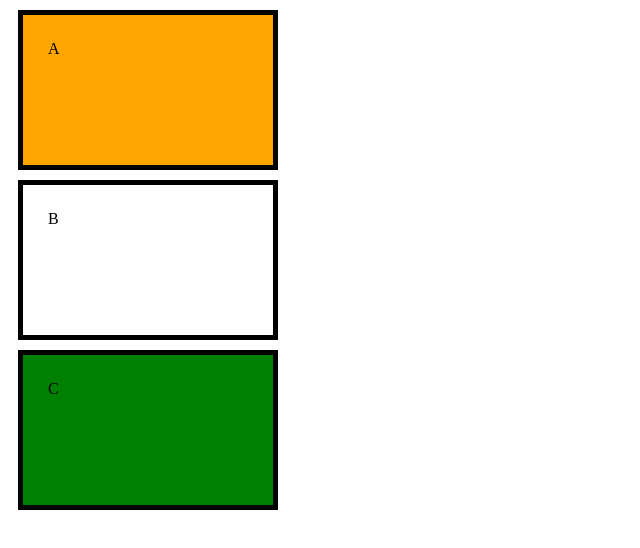
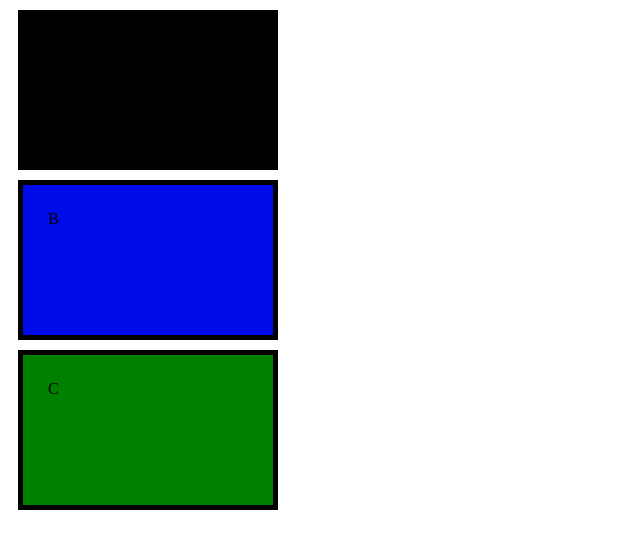
Before and after one commit to Turwash/WebDevelopmentCodeHelp, a plain HTML site: page Week 2 - CSS Basics/boxmodel.html in a window 1280 px wide. Shown: the whole page, without its empty margins (0-640 px from the left). Drawn offline with Linux system fonts and the light colour scheme.

Commit message:
Add files via upload

```diff
--- a/Week 2 - CSS Basics/boxmodel.html
+++ b/Week 2 - CSS Basics/boxmodel.html
@@ -16,14 +16,14 @@
         }
 
         #org {
-            background-color: orange;
+            background-color: #000000;  /*HEXADECIMAL*/
         }
 
         #wht{
-            background-color: white;
+             background-color: rgb(00,11,234);  /*RGB FUNCTION */
         }
         #gre{
-            background-color: green;
+            background-color: green; /*Predefined Colors */
         }
     </style>
 </head>
```
